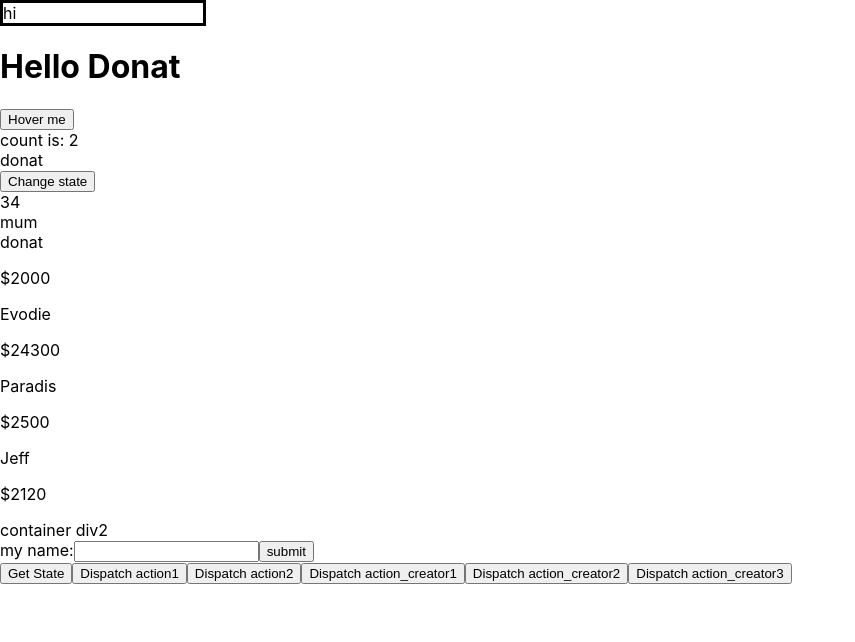
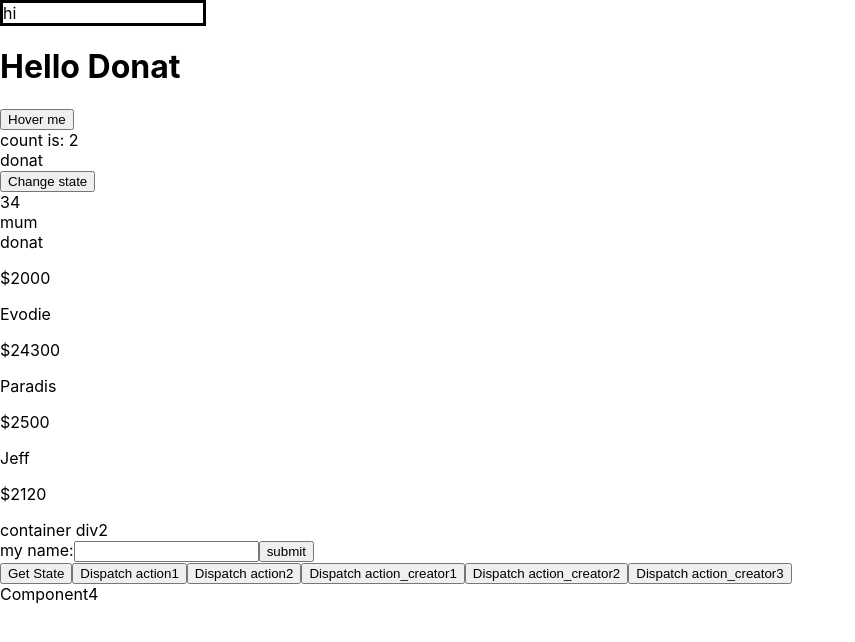
Before and after one commit to uwadonat/react-redux-full-course, a React (Create React App) app: page / in a window 1280 px wide. Shown: the top 642 px of the page, without its empty margins (0-855 px from the left). Built offline with nearby package versions, Linux system fonts and the light colour scheme.

Commit message:
Import component4

```diff
--- a/src/App.js
+++ b/src/App.js
@@ -2,6 +2,7 @@ import React, { Component } from "react";
 
 import Container1 from "./container/container";
 import Component2 from "./components/Component2";
+import Component4 from "./components/Component4";
 class App extends Component {
   name = "Donat";
 
@@ -45,6 +46,7 @@ class App extends Component {
 
         <Container1 Nickname="Paradis" />
         <Component2 />
+        <Component4 />
       </div>
     );
   }
```
